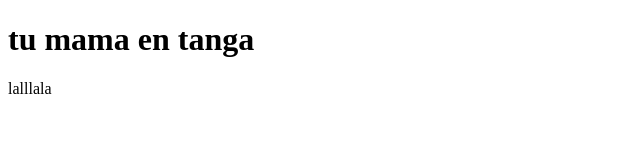
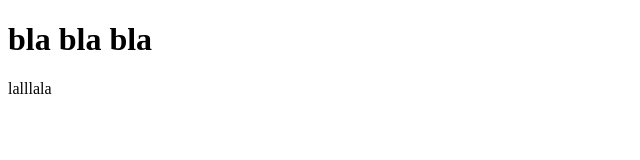
Before and after one commit to nachobadie/Curso-JS, a plain HTML site: page index.html in a window 1280 px wide. Shown: the whole page, without its empty margins (0-640 px from the left). Drawn offline with Linux system fonts and the light colour scheme; files whose address does not match are found by name.

Commit message:
Update index.html

```diff
--- a/index.html
+++ b/index.html
@@ -2,7 +2,7 @@
 <html lang="es">
 <head>
 	<meta charset ="utf-8">
-	<title>Hola putos</title>
+	<title>Hola mundo</title>
 	<!--
 	<script type="text/javascript">
 		alert("hola mundo con js");
@@ -22,7 +22,7 @@
     <script type="text/javascript" src="js/19-funciones.js"></script>
 </head>
 <body>
-	<h1>tu mama en tanga</h1>
+	<h1>bla bla bla</h1>
 	<p>lalllala</p>
 
 </body>
```
